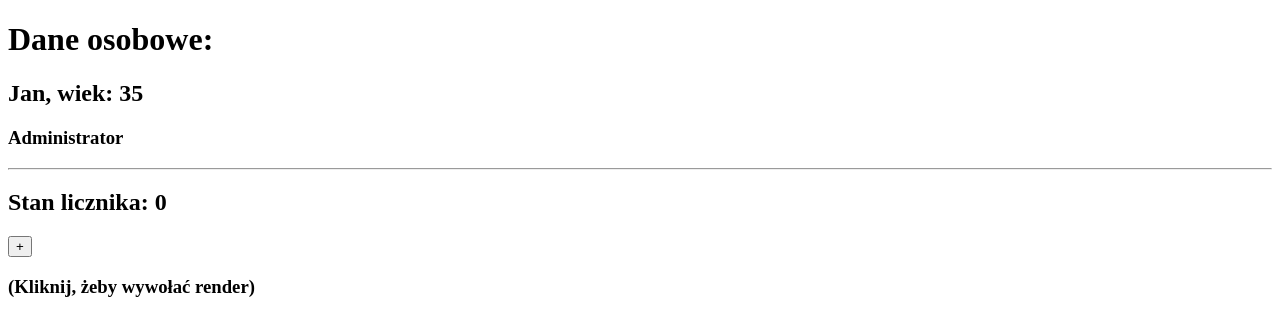
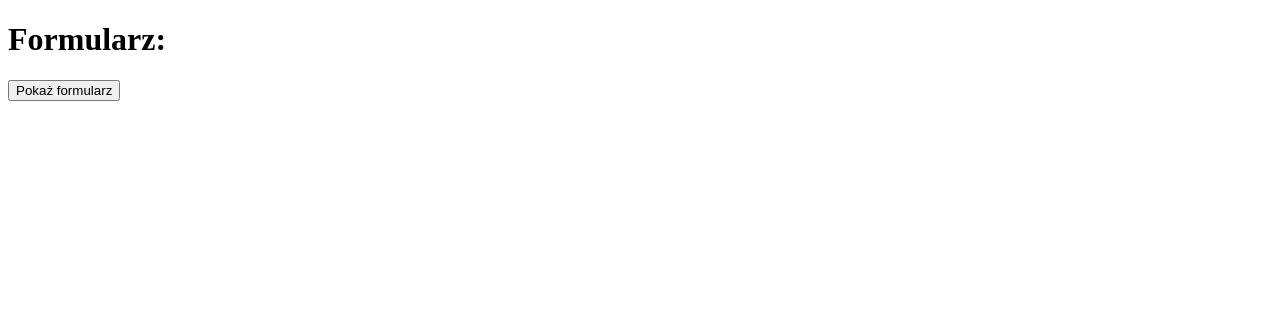
Before and after one commit to kacpi95/React-lesson, a React (Vite) app in the folder React-lesson/: page / in a window 1280 px wide. Shown: the top 336 px of the page. Built offline with nearby package versions, Linux system fonts and the light colour scheme.

Commit message:
Add task

```diff
--- a/React-lesson/src/App.jsx
+++ b/React-lesson/src/App.jsx
@@ -210,26 +210,28 @@
 //   );
 // }
 
-import { useState } from 'react';
-import { PersonMemo } from './components/Person/Person';
-
-const person = {
-  name: 'Jan',
-  yearOfBirth: 1990,
-};
-const subheading = <h3>Administrator</h3>;
+import { useState, useRef, useEffect } from 'react';
 
 export default function App() {
-  const [count, setCount] = useState(0);
+  const [isFormOpen, setIsFormOpen] = useState(false);
+  const inputRef = useRef(null);
+
+  useEffect(() => {
+    if (isFormOpen) {
+      inputRef.current.focus();
+    }
+  }, [isFormOpen]);
 
   return (
     <>
-      <h1>Dane osobowe:</h1>
-      <PersonMemo person={person}>{subheading}</PersonMemo>
-      <hr />
-      <h2>Stan licznika: {count}</h2>
-      <button onClick={() => setCount((prevCount) => prevCount + 1)}>+</button>
-      <h3>(Kliknij, żeby wywołać render)</h3>
+      <h1>Formularz:</h1>
+      {isFormOpen ? (
+        <form>
+          <input ref={inputRef} placeholder='Imię' />
+        </form>
+      ) : (
+        <button onClick={() => setIsFormOpen(true)}>Pokaż formularz</button>
+      )}
     </>
   );
 }
```
